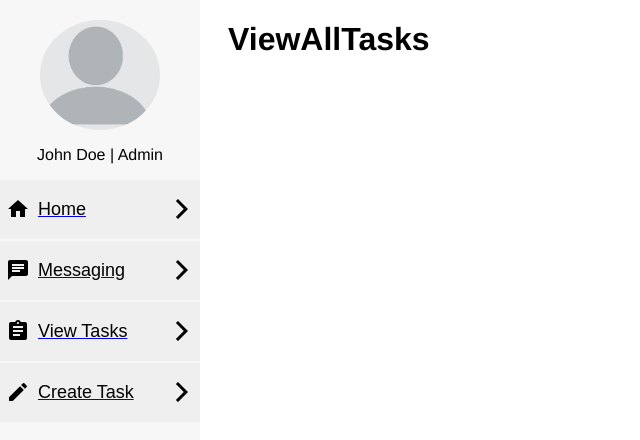
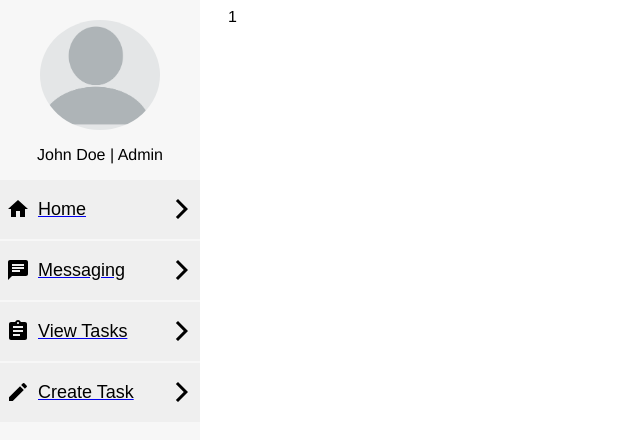
Before and after one commit to SevagSA/Project-Management-Software, a React (Create React App) app in the folder frontend/: page /tasks/1 in a window 1280 px wide. Shown: the top 440 px of the page, without its empty margins (0-640 px from the left). Built offline with nearby package versions, Linux system fonts and the light colour scheme.

Commit message:
Created task detail page

```diff
--- a/frontend/src/App.js
+++ b/frontend/src/App.js
@@ -10,6 +10,7 @@ import CreateTask from "./Components/Task/CreateTask";
 import ViewAllTasks from "./Components/Task/ViewAllTasks";
 import MessageRoom from "./Components/Message/MessageRoom";
 import SidebarNav from "./Components/Nav/SidebarNav/SidebarNav";
+import TaskDetail from "./Components/Task/TaskDetail/TaskDetail"
 
 function App() {
   return (
@@ -20,12 +21,15 @@ function App() {
                 <Route path="/messages">
                     <MessageRoom />
                 </Route>
+                <Route path="/tasks/:id">
+                    <TaskDetail />
+                </Route>
                 <Route path="/tasks">
                     <ViewAllTasks />
                 </Route>
-                <Router path="/create-task">
+                <Route path="/create-task">
                     <CreateTask />
-                </Router>
+                </Route>
                 <Route path="/">
                     <Home />
                 </Route>
--- /dev/null
+++ b/frontend/src/Components/Task/TaskDetail/TaskDetail.js
@@ -0,0 +1,12 @@
+import { useParams } from "react-router-dom";
+
+
+export default function TaskDetail() {
+    let { id } = useParams();
+    return (
+        <div>
+
+            {id}
+        </div>
+    )
+}
--- a/frontend/src/Components/Widgets/Task/IndividualTask/IndividualTask.js
+++ b/frontend/src/Components/Widgets/Task/IndividualTask/IndividualTask.js
@@ -1,7 +1,9 @@
 import styles from "./Styles";
+import { Link } from "react-router-dom";
 
 export default function IndividualTask({task}) {
     return (
+        <Link exact to={`/tasks/${task.id}`}>
             <styles.Wrapper>
                 <styles.TaskTitle>{task.title}</styles.TaskTitle>
                 <p>{task.description}</p>
@@ -9,5 +11,6 @@ export default function IndividualTask({task}) {
                 <styles.TaskStatus status={task.status}>
                     {task.status}</styles.TaskStatus>
             </styles.Wrapper>
+        </Link>
     )
 }
```
Also changed, not shown: frontend/src/Components/Task/TaskDetail/Styles.js (added). Lines whose indentation alone changed are shown as unchanged.
